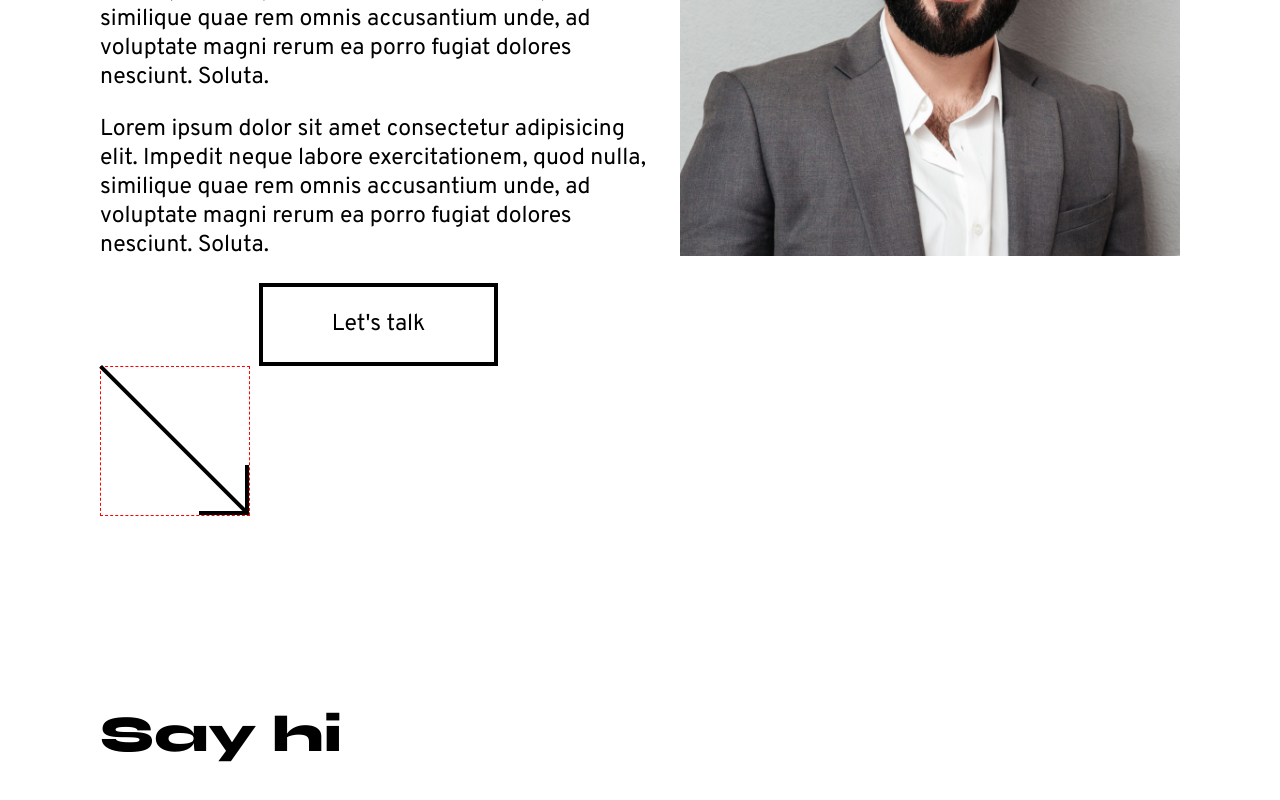
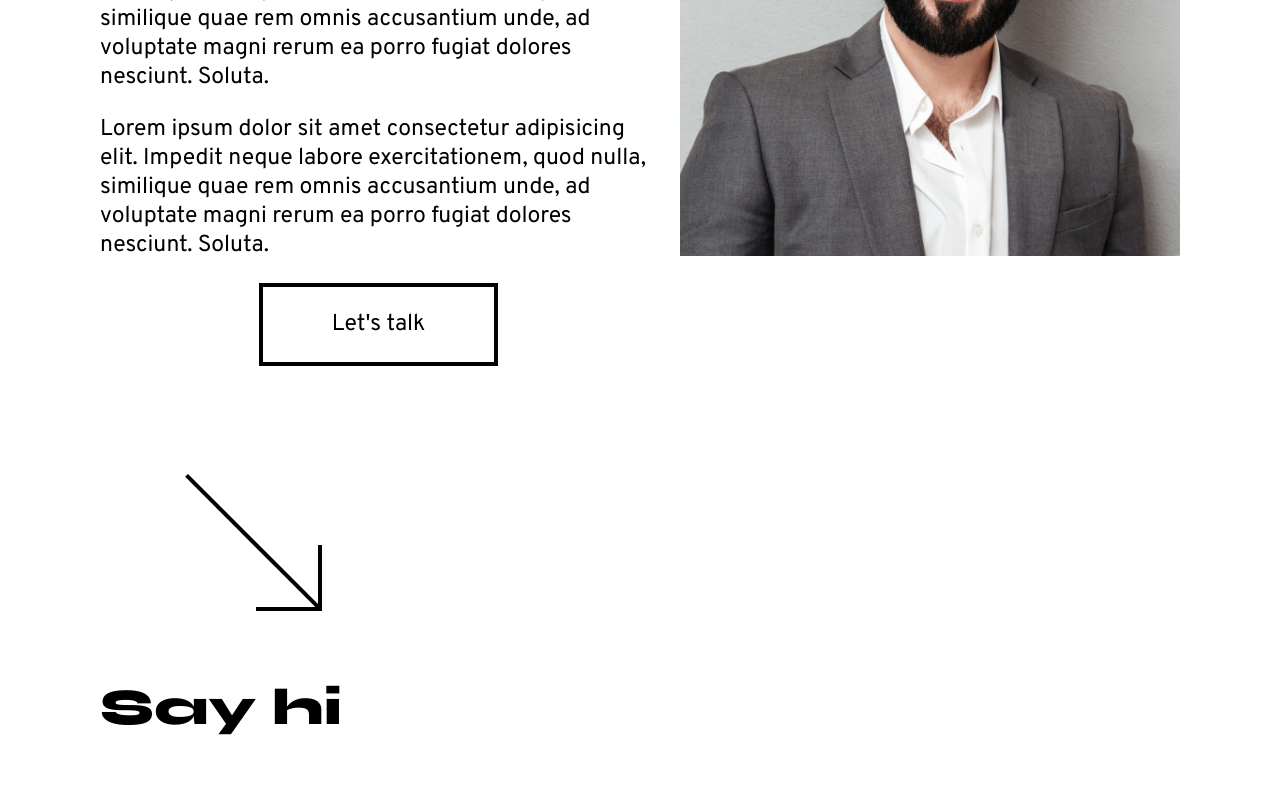
Before and after one commit to JanKillburger/portfolio, an Angular app: page / in a window 1280 px wide. Shown: the part 1190-1990 px from the top of the page. Built offline with nearby package versions, Linux system fonts and the light colour scheme.

Commit message:
added arrow animation trigger

```diff
--- a/src/app/animated-arrow/animated-arrow.component.html
+++ b/src/app/animated-arrow/animated-arrow.component.html
@@ -1,4 +1,10 @@
-<div class="main" [class.to-bottom-right]="orientation==='to-bottom-right'" [class.to-bottom-left]="orientation==='to-bottom-left'">
-    <div class="diagonal-line"></div>
-    <div class="arrow-head"></div>
+<div
+  #main
+  class="main"
+  [class.to-bottom-right]="orientation === 'to-bottom-right'"
+  [class.to-bottom-left]="orientation === 'to-bottom-left'"
+  [class.run-animation]="animationIsStarted"
+>
+  <div class="diagonal-line"></div>
+  <div class="arrow-head"></div>
 </div>
--- a/src/app/animated-arrow/animated-arrow.component.scss
+++ b/src/app/animated-arrow/animated-arrow.component.scss
@@ -1,79 +1,78 @@
 @import "../../assets/styles/variables";
 
-$initial-base-size: 150px;
-$enlargement-increment: 100px;
+$initial-base-size: clamp(50px, 16.7vh, 150px);
+$enlargement-increment: clamp(33px, 11.1vh, 100px);
+$arrow-head-size: clamp(25px, 8.33vh, 75px);
+$margin-top: 1em;
 
 :host {
     display: block;
     position: relative;
     height: calc($initial-base-size + $enlargement-increment + 2em);
-    padding-inline: $global-padding-inline;
-    padding-block: 0.5em 1.5em;
 }
 
 .main.to-bottom-right {
     height: $initial-base-size;
     width: $initial-base-size;
     position: absolute;
-    top: 0;
+    top: $margin-top;
     left: $global-padding-inline;
-    border: 1px dashed red;
 }
 
 .main.to-bottom-left {
     height: $initial-base-size;
     width: $initial-base-size;
     position: absolute;
-    top: 0;
+    top: $margin-top;
     right: $global-padding-inline;
     border: 1px dashed red;
 }
 
-.to-bottom-right {
-    &:hover {
-        animation: move-arrow-to-bottom-right 0.75s ease-in-out forwards;
-    }
+.run-animation.to-bottom-right {
+    animation: move-arrow-to-bottom-right 0.75s ease-in-out forwards;
 
     @keyframes move-arrow-to-bottom-right {
         0% {
-            top: 0;
+            top: $margin-top;
             left: $global-padding-inline;
             width: $initial-base-size;
             height: $initial-base-size;
         }
+
         50% {
-            top: 0px;
+            top: $margin-top;
             left: $global-padding-inline;
-            width: $initial-base-size + $enlargement-increment;
-            height: $initial-base-size + $enlargement-increment;
+            width: calc($initial-base-size + $enlargement-increment);
+            height: calc($initial-base-size + $enlargement-increment);
         }
+
         100% {
-            top: $enlargement-increment;
+            top: calc($margin-top + $enlargement-increment);
             left: calc($enlargement-increment + $global-padding-inline);
         }
     }
 }
 
-.to-bottom-left {
-    &:hover {
-        animation: move-arrow-to-bottom-left 0.75s ease-in-out forwards;
-    }
+.run-animation.to-bottom-left {
+    animation: move-arrow-to-bottom-left 0.75s ease-in-out forwards;
 
     @keyframes move-arrow-to-bottom-left {
         0% {
-            top: 0px;
+            top: $margin-top;
             right: $global-padding-inline;
             width: $initial-base-size;
             height: $initial-base-size;
         }
+
         50% {
-            top: 0px;
+            top: $margin-top;
             right: $global-padding-inline;
-            width: $initial-base-size + $enlargement-increment;
-            height: $initial-base-size + $enlargement-increment;
+            width: calc($initial-base-size + $enlargement-increment);
+            height: calc($initial-base-size + $enlargement-increment);
         }
+
         100% {
-            top: $enlargement-increment;
+            top: calc($margin-top + $enlargement-increment);
             right: calc($enlargement-increment + $global-padding-inline);
         }
     }
@@ -81,8 +80,8 @@ $enlargement-increment: 100px;
 
 .to-bottom-right .diagonal-line {
     position: absolute;
-    top: -2px;
-    left: 1px;
+    top: -4px;
+    left: -1px;
     width: 141.421%;
     transform-origin: 0 0;
     transform: rotate(45deg);
@@ -92,8 +91,8 @@ $enlargement-increment: 100px;
 
 .to-bottom-left .diagonal-line {
     position: absolute;
-    top: -2px;
-    right: 1px;
+    top: -4px;
+    right: -1px;
     width: 141.421%;
     transform-origin: 100% 0;
     transform: rotate(-45deg);
@@ -102,8 +101,8 @@ $enlargement-increment: 100px;
 }
 
 .to-bottom-right .arrow-head {
-    width: 50px;
-    height: 50px;
+    width: $arrow-head-size;
+    height: $arrow-head-size;
     border-right: 4px solid black;
     border-bottom: 4px solid black;
     position: absolute;
@@ -112,8 +111,8 @@ $enlargement-increment: 100px;
 }
 
 .to-bottom-left .arrow-head {
-    width: 50px;
-    height: 50px;
+    width: $arrow-head-size;
+    height: $arrow-head-size;
     border-left: 4px solid black;
     border-bottom: 4px solid black;
     position: absolute;
--- a/src/app/animated-arrow/animated-arrow.component.ts
+++ b/src/app/animated-arrow/animated-arrow.component.ts
@@ -1,4 +1,4 @@
-import { Component, Input } from '@angular/core';
+import { Component, ElementRef, Input, ViewChild, HostListener } from '@angular/core';
 
 @Component({
   selector: 'app-animated-arrow',
@@ -6,5 +6,18 @@ import { Component, Input } from '@angular/core';
   styleUrl: './animated-arrow.component.scss'
 })
 export class AnimatedArrowComponent {
+  animationIsStarted = false;
   @Input() orientation?: "to-bottom-right" | "to-bottom-left";
+  @ViewChild('main') arrow!: ElementRef;
+  @HostListener('document:scroll', ['$event'])
+  public onViewportScroll() {
+    const windowHeight = window.innerHeight;
+    const boundingRectArrow = this.arrow.nativeElement.getBoundingClientRect();
+
+    if (boundingRectArrow.top >= 0 && boundingRectArrow.bottom <= (windowHeight - 150)) {
+      setTimeout(() => {
+        this.animationIsStarted = true;
+      }, 250);
+    }
+  }
 }
--- a/src/app/app.module.ts
+++ b/src/app/app.module.ts
@@ -1,5 +1,6 @@
 import { NgModule } from '@angular/core';
 import { BrowserModule } from '@angular/platform-browser';
+import { BrowserAnimationsModule } from '@angular/platform-browser/animations';
 
 import { AppRoutingModule } from './app-routing.module';
 import { AppComponent } from './app.component';
@@ -7,6 +8,7 @@ import { MenuComponent } from './menu/menu.component';
 import { TitleSectionComponent } from './title-section/title-section.component';
 import { AboutMeComponent } from './about-me/about-me.component';
 import { AnimatedArrowComponent } from './animated-arrow/animated-arrow.component';
+import { CommonModule } from '@angular/common';
 
 @NgModule({
   declarations: [
@@ -18,7 +20,9 @@ import { AnimatedArrowComponent } from './animated-arrow/animated-arrow.componen
   ],
   imports: [
     BrowserModule,
-    AppRoutingModule
+    BrowserAnimationsModule,
+    AppRoutingModule,
+    CommonModule
   ],
   providers: [],
   bootstrap: [AppComponent]
```
Also changed, not shown: src/assets/img/arrow.svg (deleted).
